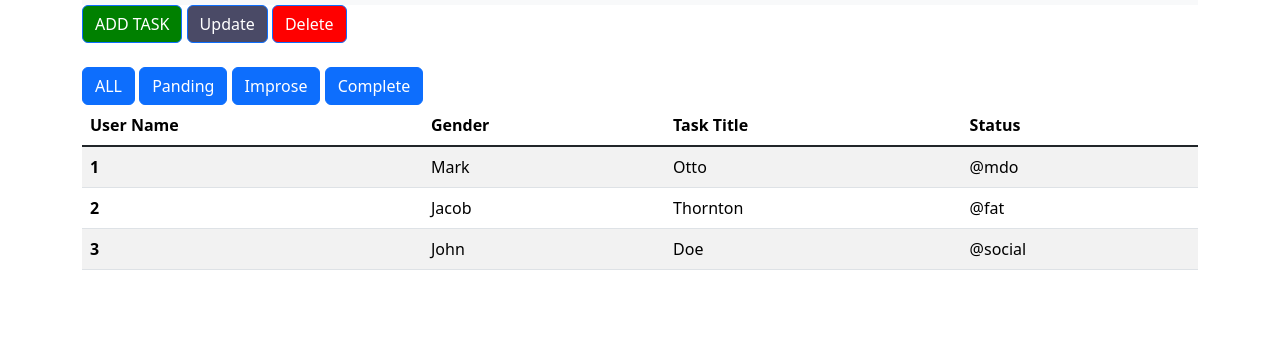
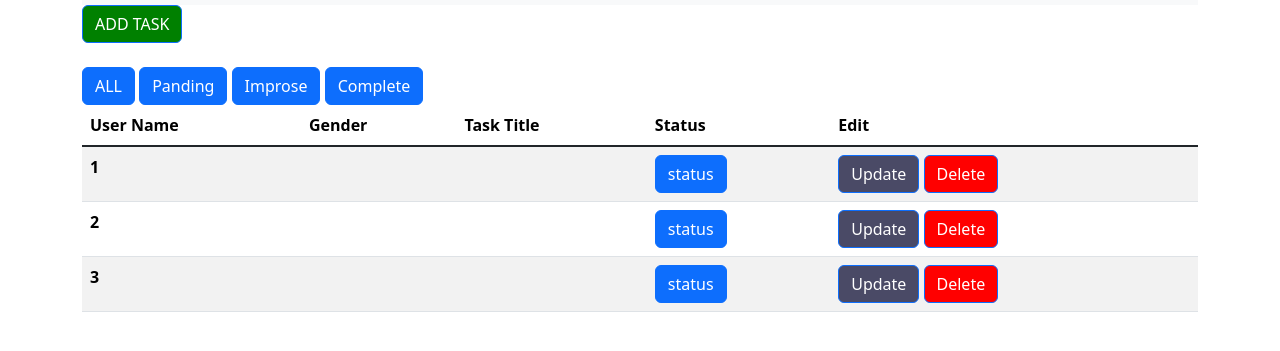
Before and after one commit to MiladnserSB/ToDo-List-, a website: page tasks.html in a window 1280 px wide. Shown: the part 51-402 px from the top of the page. Drawn offline with nearby package versions, Linux system fonts and the light colour scheme.

Commit message:
frontEnd

```diff
--- a/js/main.js
+++ b/js/main.js
@@ -0,0 +1,14 @@
+const parsetasktable = (id, data) => {
+  const taskTable = document.getElementById(id);
+  taskTable.innerHTML = "";
+
+  data.forEach((task, index) => {
+    const row = document.createElement("tr");
+    const taskCell = document.createElement("td");
+    taskCell.textContent = task.task;
+    row.appendChild(taskCell);
+    taskTable.appendChild(row);
+  });
+//   console.log(taskTable);
+
+};
--- a/tasks.html
+++ b/tasks.html
@@ -46,9 +46,6 @@
         >
           ADD TASK
         </button>
-      <button class="btn btn-primary" id="updtae" type="button">Update</button>
-      <button class="btn btn-primary"
-      id="delete" type="button">Delete</button>
       </div>
 
       <!-- Modal -->
@@ -82,7 +79,7 @@
                     placeholder="Enter your Name"
                   />
                   <br />
-                  <br>
+                  <br />
                   <label for="Age">Age:</label>
                   <input
                     type="number"
@@ -92,7 +89,7 @@
                     placeholder="Enter tour Age"
                   />
                   <br />
-                  <br>
+                  <br />
                   <label for="gender">Gender:</label>
                   <select name="Gender" id="gender">
                     <option value="Male">Male</option>
@@ -122,7 +119,6 @@
       <button class="btn btn-primary" type="button">Panding</button>
       <button class="btn btn-primary" type="button">Improse</button>
       <button class="btn btn-primary" type="button">Complete</button>
-
     </div>
     <div class="container">
       <table class="table table-striped">
@@ -132,26 +128,57 @@
             <th scope="col">Gender</th>
             <th scope="col">Task Title</th>
             <th scope="col">Status</th>
+            <th scope="col">Edit</th>
           </tr>
         </thead>
         <tbody class="table-group-divider">
           <tr>
             <th scope="row">1</th>
-            <td>Mark</td>
-            <td>Otto</td>
-            <td>@mdo</td>
+            <td></td>
+            <td></td>
+            <td>
+              <button class="btn btn-primary" type="button">status</button>
+            </td>
+            <td>
+              <button class="btn btn-primary" id="updtae" type="button">
+                Update
+              </button>
+              <button class="btn btn-primary" id="delete" type="button">
+                Delete
+              </button>
+            </td>
           </tr>
           <tr>
             <th scope="row">2</th>
-            <td>Jacob</td>
-            <td>Thornton</td>
-            <td>@fat</td>
+            <td></td>
+            <td></td>
+            <td>
+              <button class="btn btn-primary" type="button">status</button>
+            </td>
+            <td>
+              <button class="btn btn-primary" id="updtae" type="button">
+                Update
+              </button>
+              <button class="btn btn-primary" id="delete" type="button">
+                Delete
+              </button>
+            </td>
           </tr>
           <tr>
             <th scope="row">3</th>
-            <td>John</td>
-            <td>Doe</td>
-            <td>@social</td>
+            <td></td>
+            <td></td>
+            <td>
+              <button class="btn btn-primary" type="button">status</button>
+            </td>
+            <td>
+              <button class="btn btn-primary" id="updtae" type="button">
+                Update
+              </button>
+              <button class="btn btn-primary" id="delete" type="button">
+                Delete
+              </button>
+            </td>
           </tr>
         </tbody>
       </table>
```
Also changed, not shown: index.html (+10 -10 lines). Lines whose indentation alone changed are shown as unchanged.
